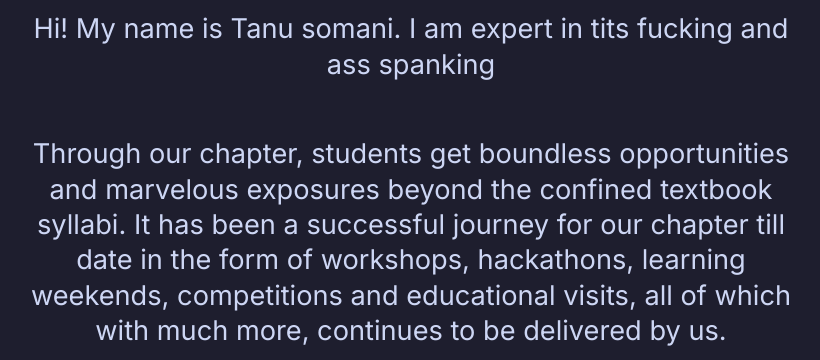
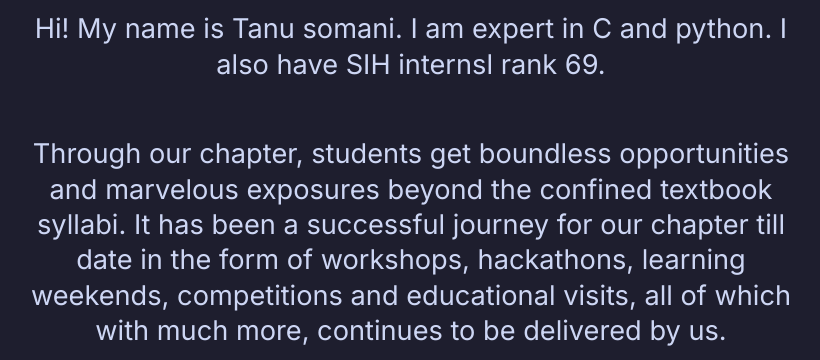
Before and after one commit to Tanu-somani/tanusomani.github.io, a plain HTML site: page index.html in a window 1280 px wide. Shown: the part 740-1100 px from the top of the page, without its empty margins (229-1049 px from the left). Drawn offline with Linux system fonts and the light colour scheme.

Commit message:
Update index.html

```diff
--- a/index.html
+++ b/index.html
@@ -42,7 +42,7 @@
 
     <img src="logo.png" alt="Profile Picture" class="logo_syn">
 
-    <p>Hi! My name is Tanu somani. I am expert in tits fucking and ass spanking
+    <p>Hi! My name is Tanu somani. I am expert in C and python. I also have SIH internsl rank 69.
     </p>
     <p>Through our chapter, students get boundless opportunities and marvelous
         exposures beyond the confined textbook syllabi. It has been a successful
```
